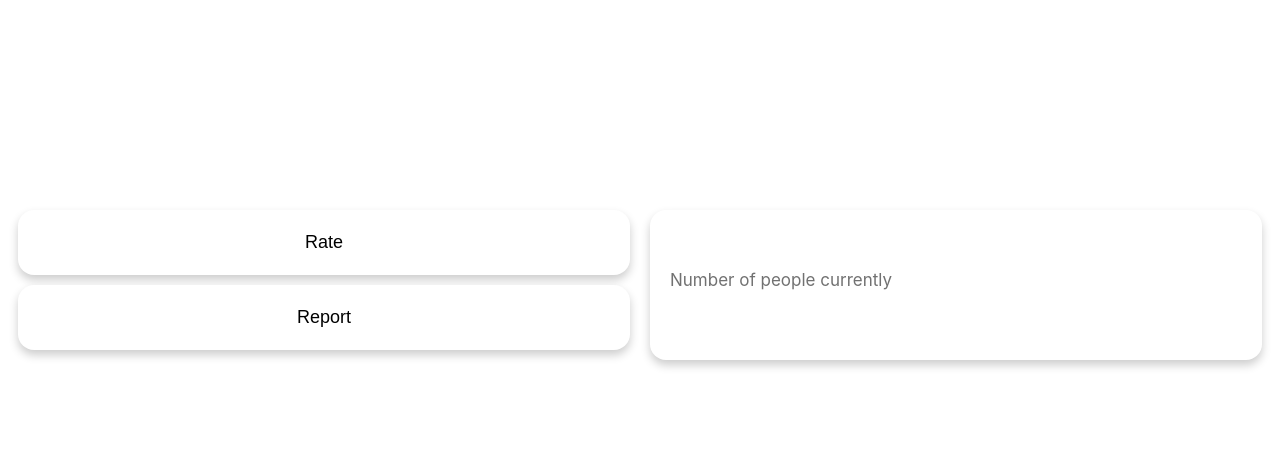
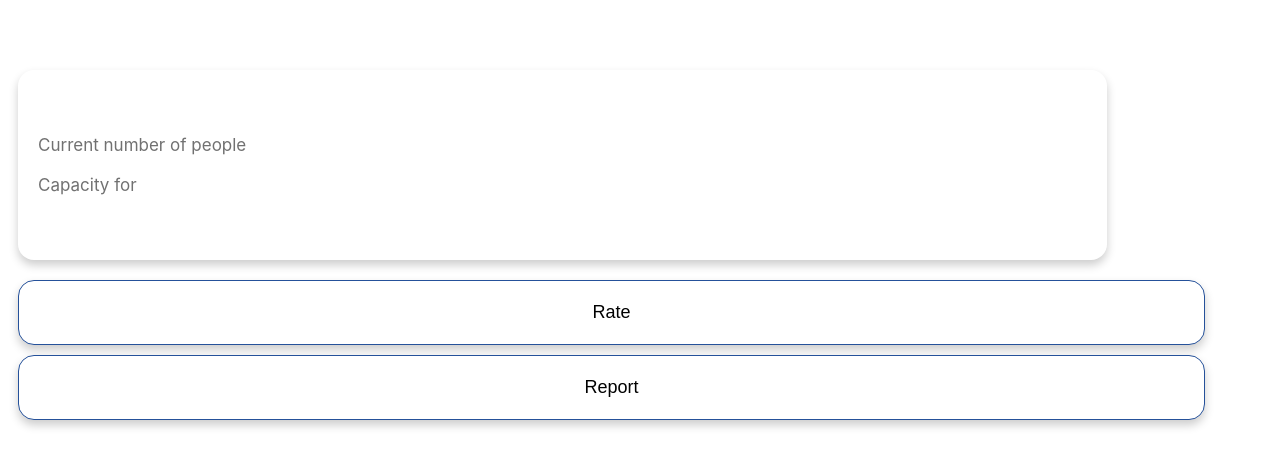
Before and after one commit to zachbresler21/track-us, a React (Create React App) app: page /location in a window 1280 px wide. Shown: the part 340-806 px from the top of the page. Built offline with nearby package versions, Linux system fonts and the light colour scheme.

Commit message:
fix design of location profile

```diff
--- a/src/Containers/LocationProfile/LocationProfile.js
+++ b/src/Containers/LocationProfile/LocationProfile.js
@@ -72,6 +72,18 @@ const LocationProfile = (props) => {
 
             </div>
             <div className={classes.ButtonsGroup}>
+
+                <div className={classes.RightContainer}>
+                    <div className={classes.TotalBlock}>
+                        <span className={classes.ValueTot}>{props.location_info.num_people}</span>
+                        <span className={classes.TextTot}>Current number of people</span>
+                        <span className={classes.ValueTotA}>{props.location_info.capacity}</span>
+                        <span className={classes.TextTot}>Capacity for {props.location_info.name}</span>
+                    </div>
+                    {/* <NavLink to ="/qrcodescanner">
+                        <button className={classes.ScanQR}>Scan QR Code</button>
+                    </NavLink> */}
+                </div>
                 <div className={classes.LeftContainer}>
                     <NavLink to="/ratelocation">
                         <button className={classes.RateButton}>Rate</button>
@@ -81,15 +93,6 @@ const LocationProfile = (props) => {
                     </NavLink>
 
                     {/* <button className={classes.ViewButton}>View</button> */}
-                </div>
-                <div className={classes.RightContainer}>
-                    <div className={classes.TotalBlock}>
-                        <span className={classes.ValueTot}>{props.location_info.num_people}</span>
-                        <span className={classes.TextTot}>Number of people currently</span>
-                    </div>
-                    {/* <NavLink to ="/qrcodescanner">
-                        <button className={classes.ScanQR}>Scan QR Code</button>
-                    </NavLink> */}
                 </div>
             </div>
         </div>
--- a/src/Containers/LocationProfile/LocationProfile.module.css
+++ b/src/Containers/LocationProfile/LocationProfile.module.css
@@ -75,12 +75,13 @@
 }
 
 .ButtonsGroup {
-    width: 100%;
+    width: 94%;
     display: flex;
+    flex-direction: column;
     padding: 0 8px;
     box-sizing: border-box;
     position: absolute;
-    bottom: 100px;
+    bottom: 30px;
 }
 
 .ButtonsGroup button {
@@ -90,24 +91,26 @@
     font-size: 18px;
     width: 100%;
     box-shadow: 0 5px 10px hsla(0, 0%, 0%, 0.2);
+    border: 1px solid #25519a
 }
 
 .LeftContainer {
     display: flex;
     flex-direction: column;
-    width: 50%;
+    width:100%;
     padding: 0 10px;
+    margin-top: 20px;
 }
 
 .RightContainer {
     display: flex;
     flex-direction: column;
-    width: 50%;
+    width: 94%;
     padding: 0 10px;
 }
 
 .TotalBlock {
-    height: 150px;
+    height: 180px;
     border: 0;
     box-shadow: 0 5px 10px hsla(0, 0%, 0%, 0.2);
     border-radius: 16px;
@@ -115,6 +118,9 @@
     flex-direction: column;
     justify-content: center;
     padding: 0 20px;
+    width: 94%;
+    z-index: 500;
+    padding-top: 10px;
 }
 
 .ValueTot {
@@ -122,6 +128,14 @@
     margin-top: -20px;
     margin-bottom: 10px;
     font-weight: 600;
+}
+
+.ValueTotA {
+    font-size: 29px;
+    margin-top: -20px;
+    margin-bottom: 10px;
+    font-weight: 600;
+    margin-top: 10px;
 }
 
 .TextTot {
```
